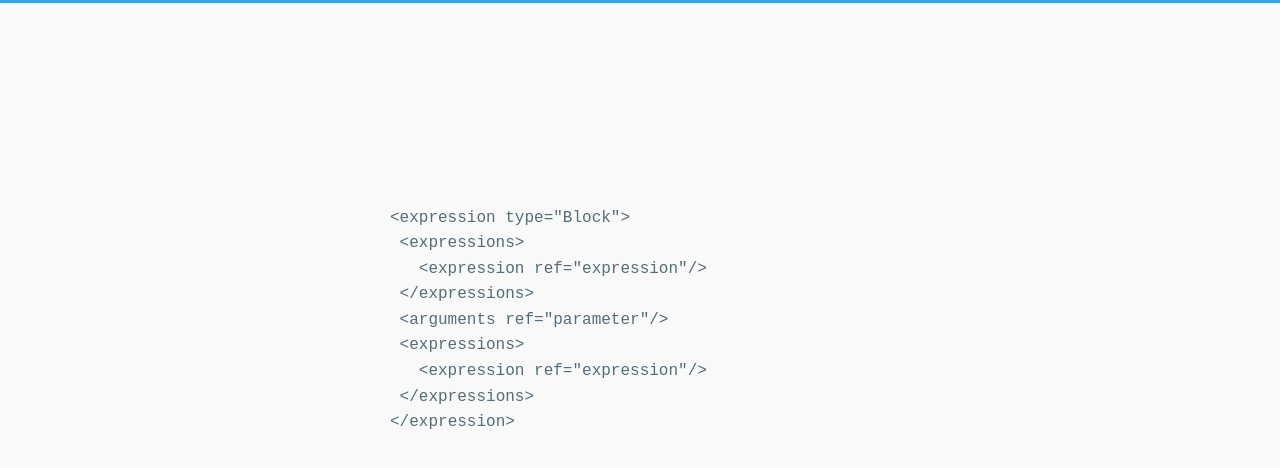
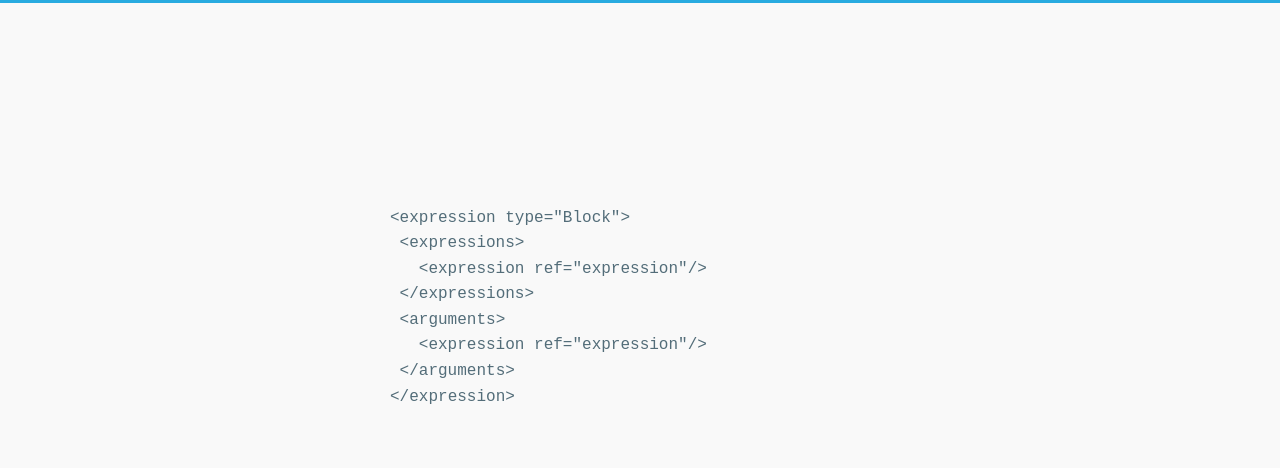
Before and after one commit to sagifogel/NJection, a Jekyll site: the page built from block/index.html, in a window 1280 px wide. Shown: the top 468 px of the page. Built offline with Jekyll 4.4.1, drawn with Linux system fonts in a browser that asks for light colours; nearby versions of some CDN libraries.

Commit message:
block yaml structure update

```diff
--- a/_data/block.yml
+++ b/_data/block.yml
@@ -11,10 +11,6 @@ nodes:
     - name: ref
       value: expression
 - name: arguments
-  attributes:
-  - name: ref
-    value: parameter
-- name: expressions
   nodes:
   - name: expression
     attributes:
```
